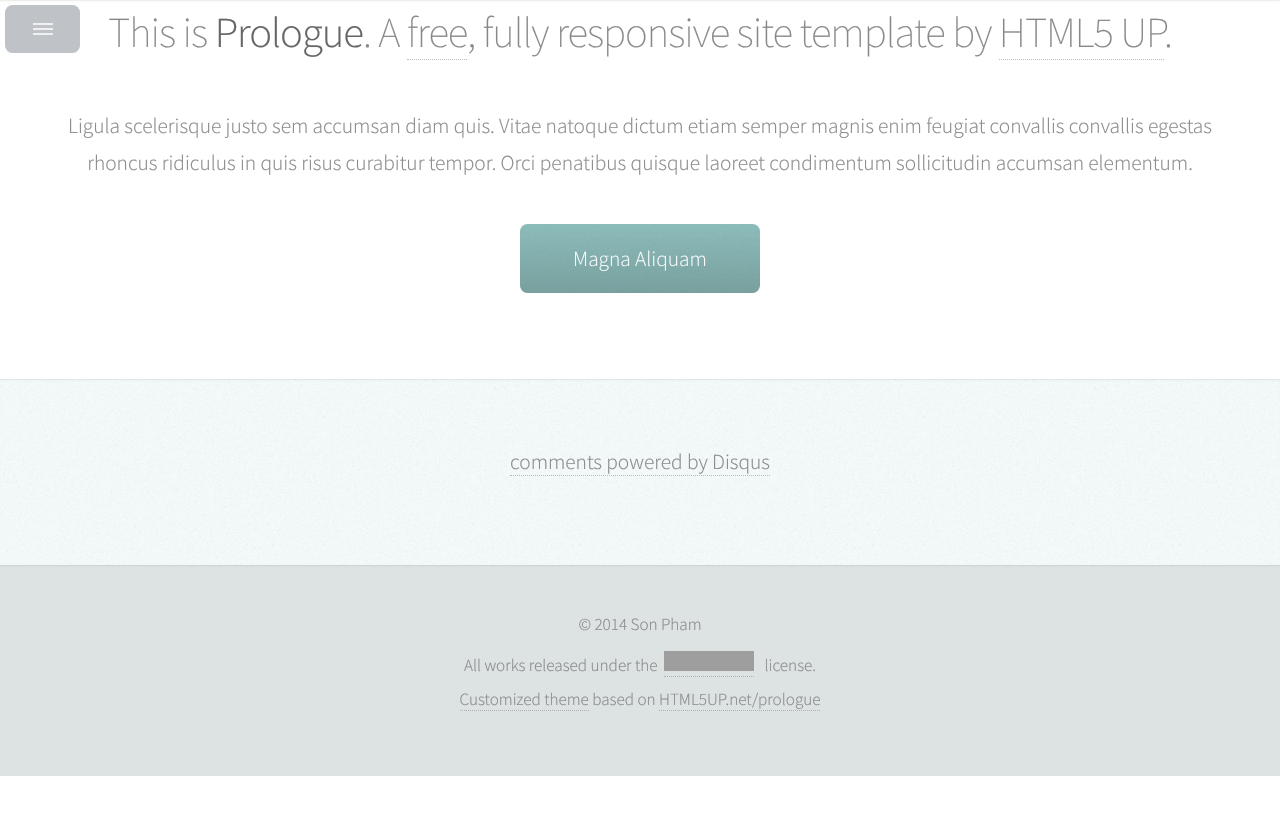
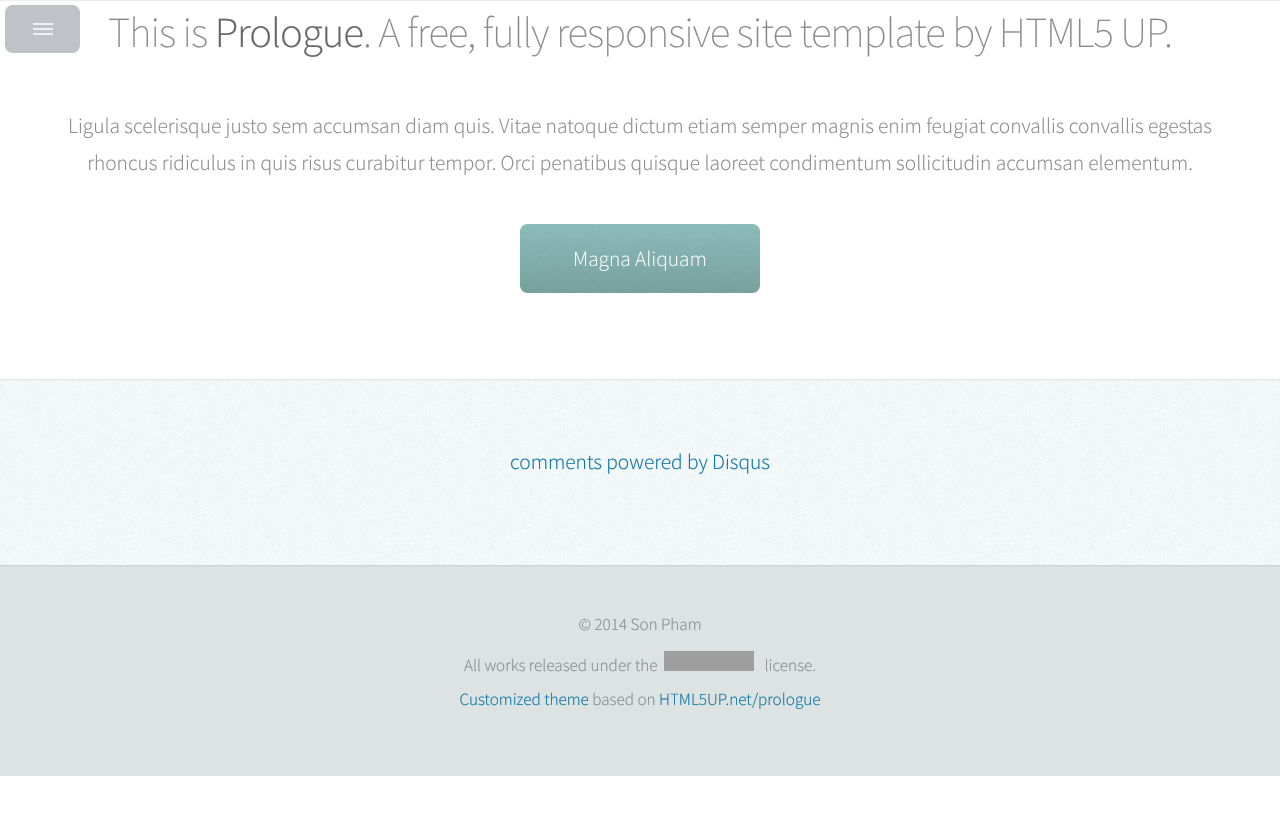
Before and after one commit to sonph/sonph.github.io.old, a Jekyll site: the page post.html, which Jekyll copies as it is, in a window 1280 px wide. Shown: the top 815 px of the page. Built offline with Jekyll 4.4.1, drawn with Linux system fonts in a browser that asks for light colours; Markdown is read by kramdown in place of the engine named in the settings; comment, search, counter and statistics services are not loaded; grey boxes are pictures that could not be loaded.

Commit message:
change a tags style

```diff
--- a/css/style.css
+++ b/css/style.css
@@ -90,6 +90,7 @@
 	a
 	{
 		text-decoration: none;
+/*      default: inherited color & dotted bottom
 		color: inherit;
 		border-bottom: dotted 1px rgba(128,128,128,0.5);
 		-moz-transition: color 0.35s ease-in-out, border-bottom-color 0.35s ease-in-out;
@@ -97,12 +98,15 @@
 		-o-transition: color 0.35s ease-in-out, border-bottom-color 0.35s ease-in-out;
 		-ms-transition: color 0.35s ease-in-out, border-bottom-color 0.35s ease-in-out;
 		transition: color 0.35s ease-in-out, border-bottom-color 0.35s ease-in-out;
+*/
+
 		outline: 0;
+        color: #0070A1;
 	}
 
 		a:hover
 		{
-			color: #E27689;
+            color: #0047A1;
 			border-bottom-color: rgba(255,255,255,0);
 		}
 
```
